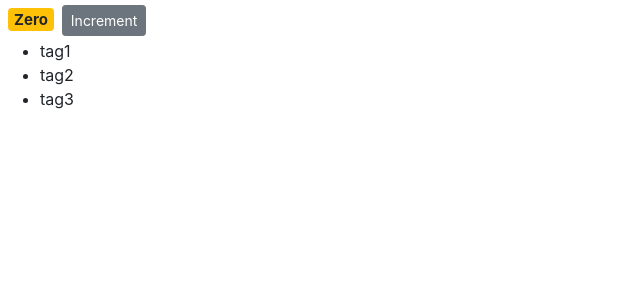
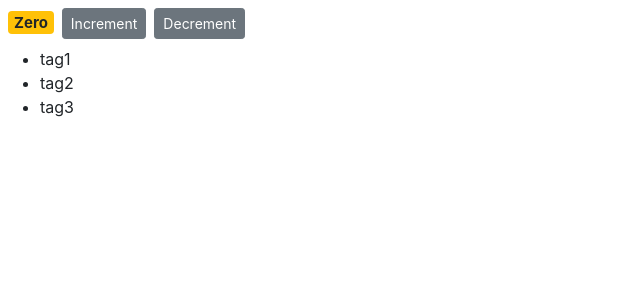
Before and after one commit to laxmanbalaraman/ReactDemo, a React (Create React App) app in the folder counter-app/: page / in a window 1280 px wide. Shown: the top 300 px of the page, without its empty margins (0-640 px from the left). Built offline with nearby package versions, Linux system fonts and the light colour scheme.

Commit message:
Feature: Add decrement btn to counter
Add decrement button. If the counter goes negative the badge
change to red color.

```diff
--- a/counter-app/src/components/counter.jsx
+++ b/counter-app/src/components/counter.jsx
@@ -42,9 +42,13 @@ class Counter extends Component {
         // This will be Asynchronous
         console.log("id is", id);
         console.log(this.state.count);
-    }
+    };
 
-
+    handleDecrement(id) {
+        this.setState(
+            {count: this.state.count - 1}
+        )
+    };
     /*
         The render method must return only one parent element,
         enclose the jsx inside a div tag or <React.Fragment></React.Fragment>
@@ -70,6 +74,7 @@ class Counter extends Component {
             returning our indetended function). */}
 
             <button onClick={() => this.handleIncrement(1)} className="btn btn-secondary btn-sm">Increment</button>
+            <button onClick={() => this.handleDecrement(1)} className="btn btn-secondary btn-sm m-2">Decrement</button>
 
             {/* redering lists */}
 
@@ -100,7 +105,7 @@ class Counter extends Component {
     // change badge color dynamically
     getBadgeClasses(){
         let classes = "badge m-2 badge-";
-        classes += this.state.count === 0 ? "warning" : "primary";
+        classes += this.state.count === 0 ? "warning" : this.state.count < 0 ? "danger" : "primary";
         return classes;
     }
 }
```
